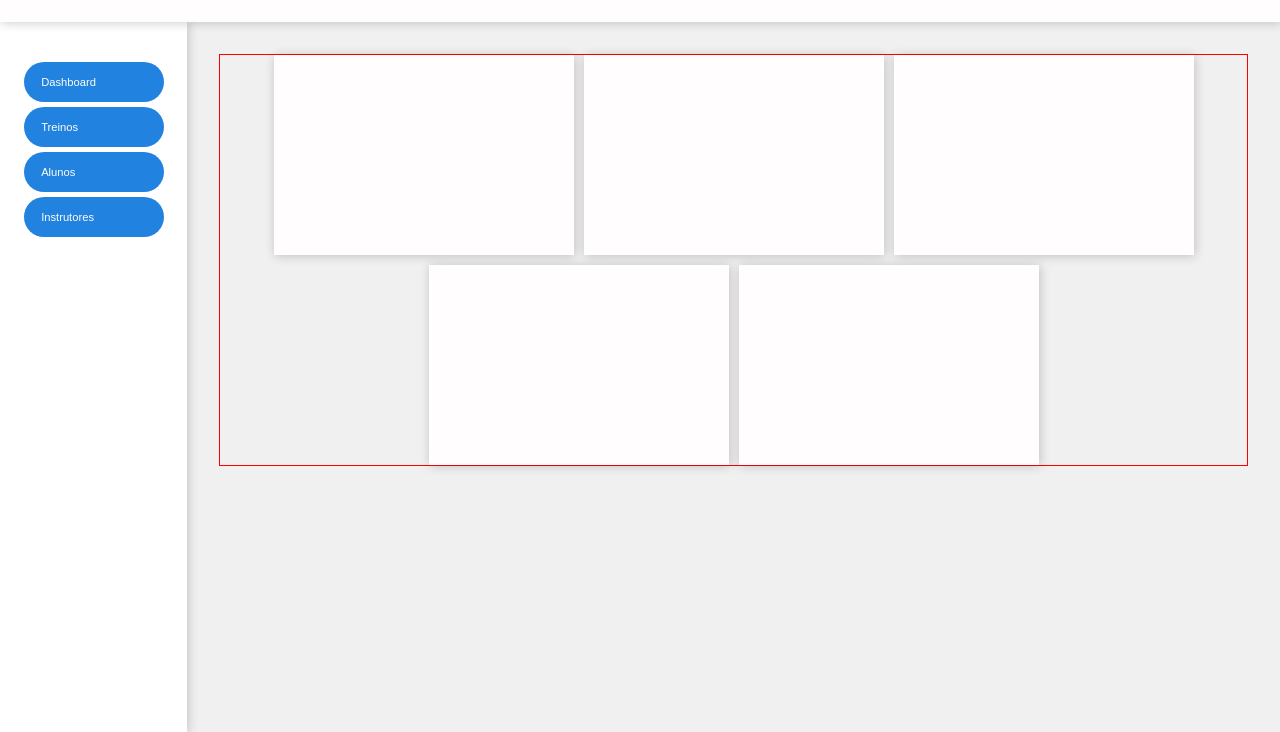
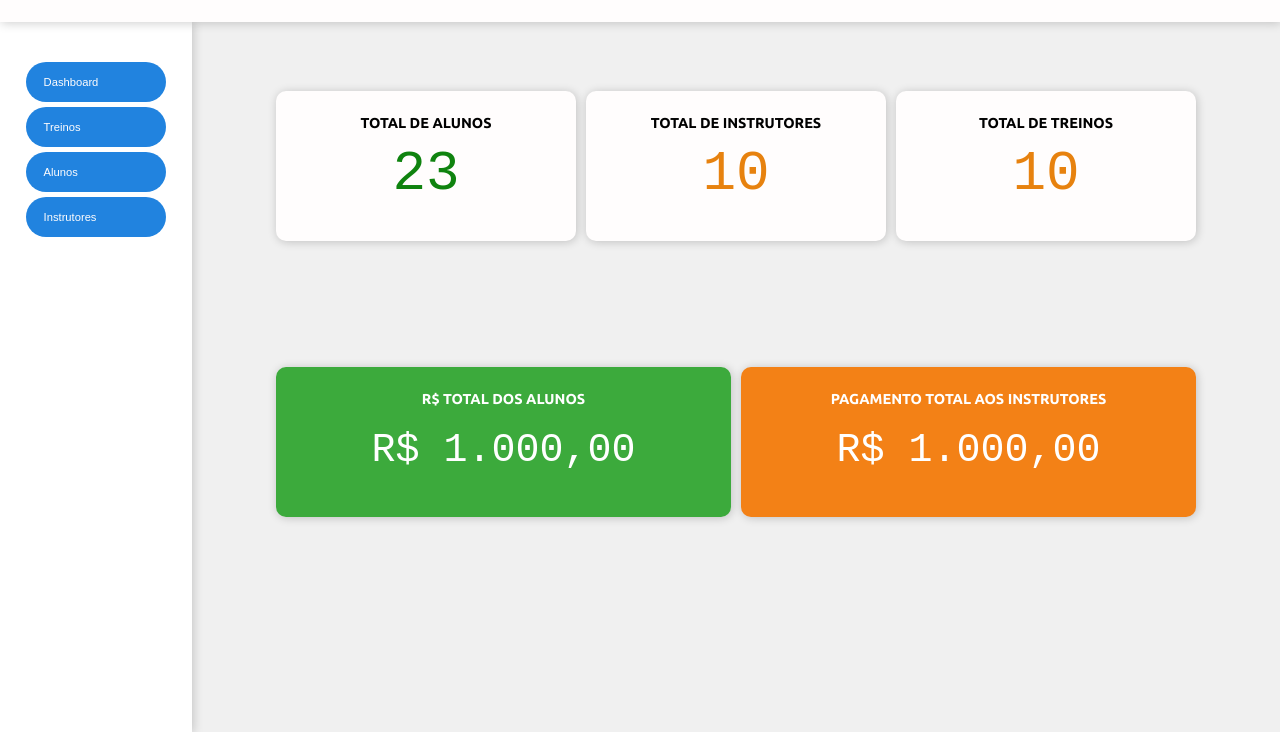
Before and after one commit to eupedrobarbosa03/academy, a plain HTML site: page dist/index.html in a window 1280 px wide. Shown: the part 68-800 px from the top of the page. Drawn offline with Linux system fonts and the light colour scheme; a web font is replaced by a local one.

Commit message:
seção do dashboard completa

```diff
--- a/dist/css/config.css
+++ b/dist/css/config.css
@@ -11,8 +11,8 @@
 
 body {
     height: 100vh;
-    overflow: hidden;
     background-color: rgb(240, 240, 240);
     display: flex;
     flex-direction: column;
+    overflow-y: hidden;
 }
--- a/dist/css/index.css
+++ b/dist/css/index.css
@@ -96,6 +96,10 @@
     align-items: center;
     padding: 2.5rem 0;
     gap: 5px;
+    transition: .5s;
+    &:hover {
+        flex: 1.3;
+    }
 }
 
 .button-option {
@@ -124,21 +128,83 @@
 .section-option {
     flex: 5.5;
     box-sizing: border-box;
-    padding: 2rem;
+    padding: 1rem;
 }
 
 .section-container-informations-academy {
-    border: 1px solid red;
     align-items: center;
     display: flex;
     flex-wrap: wrap;
     justify-content: center;
     gap: 10px;
+    height: 80%;
+    overflow: auto;
 }
 
 .box-information {
-    height: 200px;
+    height: 150px;
     width: 300px;
-    background-color: #fffdfd;
+    background-color: rgba(255, 253, 253);
     box-shadow: 1px 1px 10px rgba(0, 0, 0, .20);
+    transition: .5s;
+    margin-bottom: 10px;
+    display: flex;
+    flex-direction: column;
+    padding: 1.5rem 0;
+    border-radius: 10px;
+    &:hover {
+        background-color: rgba(255, 253, 253, .10);
+    }
 }
+
+.box-information h2 {
+    font-family: 'Ub-Bold';
+    text-transform: uppercase;
+    font-size: .9rem;
+    text-align: center;
+}
+
+.total {
+    flex: 1;
+    display: flex;
+    align-items: center;
+    justify-content: center;
+    font-size: 3.5rem;
+}
+
+#total-students {
+    color: rgb(15, 131, 15);
+}
+
+#total-instructors {
+    color: rgb(231, 130, 15);
+}
+
+#total-workouts {
+    color: blue;
+}
+
+.total-payment {
+    font-size: 2.5rem;
+}
+
+#container-total-payment-students,
+#container-total-payment-instructors {
+    width: 455px;
+    border: none;
+    color: #fff;
+}
+
+#container-total-payment-students {
+    background-color: rgba(15, 153, 15, 0.795);
+    &:hover {
+        background-color: rgba(15, 131, 15, .60);
+    }
+}
+
+#container-total-payment-instructors {
+    background-color: rgba(243, 129, 22);
+    &:hover {
+        background-color: rgb(231, 130, 15, .80);
+    }
+}
--- a/dist/index.html
+++ b/dist/index.html
@@ -37,11 +37,26 @@
         </nav>
         <section data-section="dashboard" class="section-option">
             <section class="section-container-informations-academy">
-                <div class="students-quantity box-information"></div>
-                <div class="students-quantity box-information"></div>
-                <div class="students-quantity box-information"></div>
-                <div class="students-quantity box-information"></div>
-                <div class="students-quantity box-information"></div>
+                <div class="box-information">
+                    <h2>Total de Alunos</h2>
+                    <p id="total-students" class="total">23</p>
+                </div>
+                <div class="box-information">
+                    <h2>Total de Instrutores</h2>
+                    <p id="total-instructors" class="total">10</p>
+                </div>
+                <div class="box-information">
+                    <h2>Total de Treinos</h2>
+                    <p id="total-instructors" class="total">10</p>
+                </div>
+                <div class="box-information" id="container-total-payment-students">
+                    <h2>r$ total dos alunos</h2>
+                    <p id="payment-students" class="total total-payment">R$ 1.000,00</p>
+                </div>
+                <div class="box-information" id="container-total-payment-instructors">
+                    <h2>Pagamento total aos instrutores</h2>
+                    <p id="payment-students" class="total total-payment">R$ 1.000,00</p>
+                </div>
             </section>
         </section>
         <section data-section="academy-workouts" class="section-option" style="display: none;">
```
